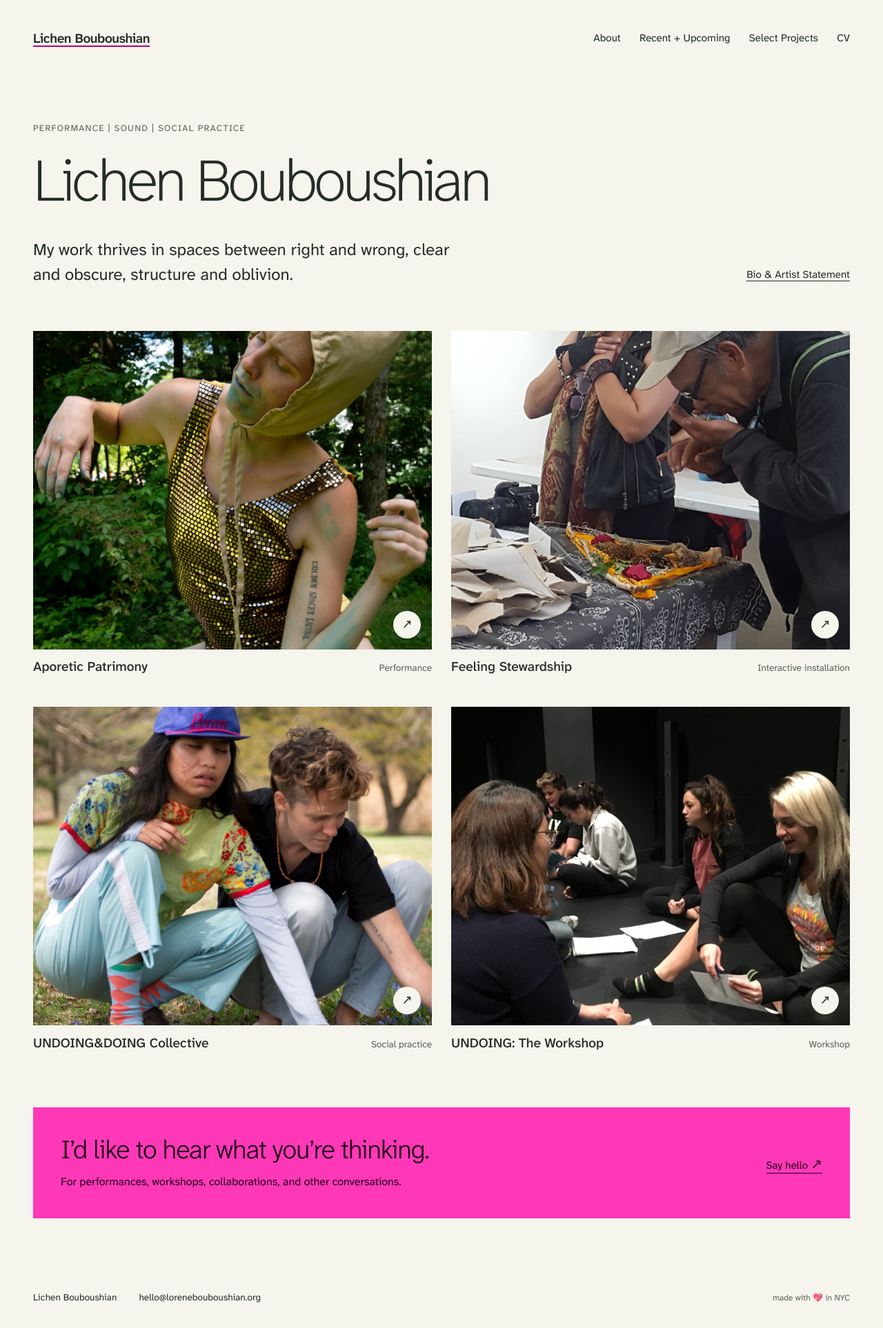
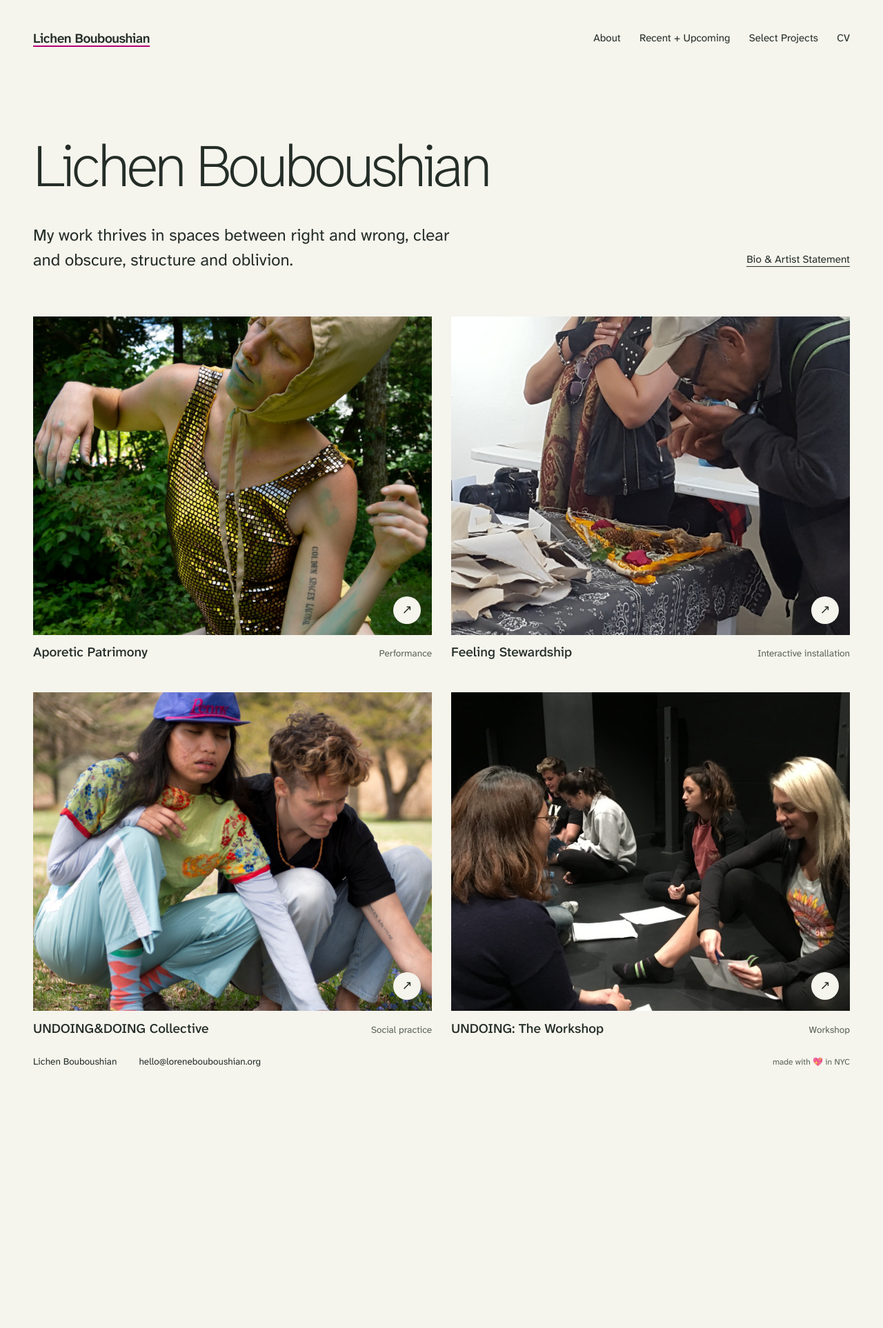
Before and after one commit to edwardsharp/lichenbouboushian.work, a Jekyll site: the page built from content/_pages/home.md, in a window 1280 px wide. Shown: the whole page at 69% size. Built offline with Jekyll 4.4.1, drawn with Linux system fonts in a browser that asks for light colours; after the commit the page ends 1583 px from its top, so only the background shows below that.

Commit message:
yank eyebrow and contact strip on landing page

```diff
--- a/content/_pages/home.md
+++ b/content/_pages/home.md
@@ -2,12 +2,8 @@
 title: Home
 layout: home
 permalink: /
-# note: need to wrap eyebrow in double quotes because of pipe characters "|"
-eyebrow: "Performance | sound | social practice"
 heading: Lichen Bouboushian
 description: An interdisciplinary artist working across dance, experimental music/noise, performance art, and social practice.
-contact_heading: I’d like to hear what you’re thinking.
-contact_text: For performances, workshops, collaborations, and other conversations.
 ---
 
 My work thrives in spaces between right and wrong, clear and obscure, structure and oblivion.
--- a/src/_layouts/agenda.html
+++ b/src/_layouts/agenda.html
@@ -4,7 +4,6 @@ layout: default
 <article class="shell page agenda">
   {% assign sections = content | split: '<h2' %}
   <header class="agenda-heading">
-    <p class="eyebrow">{{ page.eyebrow | escape }}</p>
     <h1 class="display-title">{{ page.title | escape }}</h1>
     <div class="agenda-intro">{{ sections.first }}</div>
   </header>
--- a/src/_layouts/home.html
+++ b/src/_layouts/home.html
@@ -4,7 +4,6 @@ layout: default
 
 <div class="shell">
   <section class="home-intro" aria-labelledby="home-heading">
-    <p class="eyebrow">{{ page.eyebrow | escape }}</p>
     <h1 id="home-heading" class="display-title">{{ page.heading | escape }}</h1>
     <div class="intro-bottom">
       <div class="intro-copy">{{ content }}</div>
@@ -18,13 +17,4 @@ layout: default
     'featured', true | sort: 'order' %} {% include project-grid.html
     projects=projects %}
   </section>
-  <section class="contact-strip" aria-labelledby="contact-heading">
-    <div>
-      <h2 id="contact-heading">{{ page.contact_heading | escape }}</h2>
-      <p>{{ page.contact_text | escape }}</p>
-    </div>
-    <a class="text-link" href="mailto:{{ site.email | escape }}"
-      >Say hello <span aria-hidden="true">↗</span></a
-    >
-  </section>
 </div>
--- a/src/_layouts/project.html
+++ b/src/_layouts/project.html
@@ -5,7 +5,6 @@ layout: default
 <article class="shell page project-page">
   <header class="page-heading">
     <h1 class="display-title">{{ page.title | escape }}</h1>
-    <p class="eyebrow">{{ page.medium | escape }}</p>
   </header>
   <div class="project-body">
     <div class="project-media">
--- a/src/_sass/_site.scss
+++ b/src/_sass/_site.scss
@@ -94,7 +94,6 @@ h1, h2, h3 { line-height: 1.12; }
 .nav-list a { display: block; padding-block: .5rem; font-size: .95rem; text-decoration: none; }
 .site-header a[aria-current] { text-decoration: underline; text-decoration-color: var(--accent); text-decoration-thickness: 2px; }
 .home-intro { padding-block: 4rem; }
-.eyebrow { font-size: .8rem; letter-spacing: .1em; text-transform: uppercase; color: var(--muted); }
 .display-title { font-size: clamp(3rem, 6.8vw, 6.3rem); font-weight: 200; letter-spacing: -.055em; overflow-wrap: anywhere; }
 .home-intro h1 { margin-top: 1.1rem; }
 .intro-bottom { display: flex; justify-content: space-between; align-items: end; gap: 1.5rem 4rem; margin-top: 2rem; }
@@ -115,11 +114,6 @@ h1, h2, h3 { line-height: 1.12; }
 @media (hover: hover) and (pointer: fine) {
   .project-grid:has(.project-image:hover) .project-card:not(:has(.project-image:hover)) .project-image img { filter: grayscale(1); }
 }
-.contact-strip { display: flex; align-items: center; justify-content: space-between; gap: 1.5rem; background: var(--neon); color: var(--on-neon); padding: 2.5rem; margin-block: 5rem; }
-.contact-strip h2 { font-size: clamp(1.9rem, 3vw, 2.8rem); font-weight: 300; letter-spacing: -.03em; }
-.contact-strip p { margin-top: .75rem; font-size: 1rem; }
-.contact-strip a:hover { color: inherit; }
-.contact-strip a:focus-visible { outline-color: currentColor; }
 .site-footer { display: flex; flex-wrap: wrap; gap: .75rem 2rem; align-items: baseline; padding-block: 1.5rem 2rem; font-size: .85rem; }
 .site-footer a { text-decoration: none; }
 .made-with-sparkle-heartz { color: var(--muted); margin-left: auto; font-size: .75rem; }
@@ -213,9 +207,7 @@ h1, h2, h3 { line-height: 1.12; }
   .nav-list a { font-size: .85rem; }
   .home-intro { padding-block: 2.5rem; }
   .home-intro .display-title { max-width: 10ch; font-size: clamp(2.8rem, 12vw, 4.25rem); }
-  .eyebrow { font-size: .7rem; }
   .project-grid { grid-template-columns: 1fr; gap: 2rem; }
-  .contact-strip { padding: 1.5rem; margin-block: 3rem; align-items: flex-start; flex-direction: column; }
   .page { padding-block: 2.5rem 3rem; }
   .page-heading { margin-bottom: 2rem; }
   .display-title { font-size: clamp(2.5rem, 10vw, 3.5rem); }
```
Also changed, not shown: content/_pages/recent.md (+0 -2 lines).
